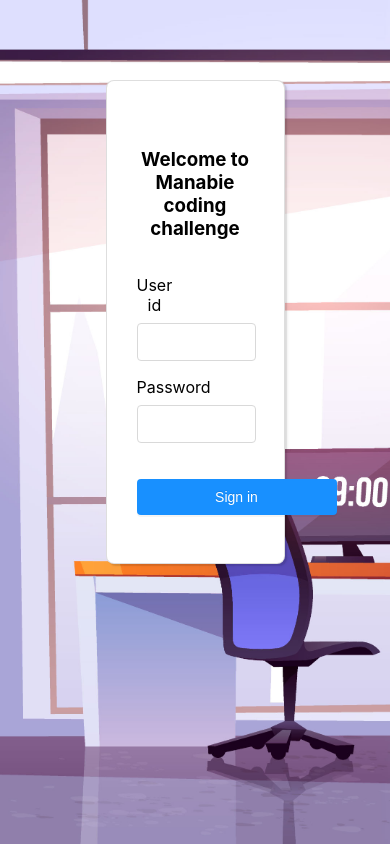
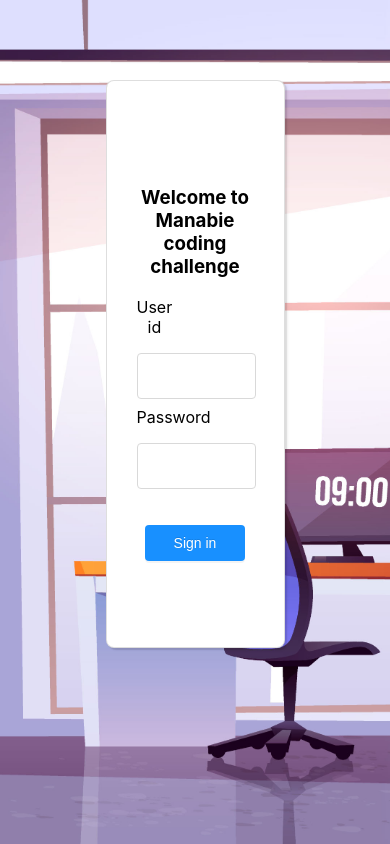
Before and after one commit to manabie-com/mana-do, a React (Create React App) app: page / in a window 390 px wide. Built offline with nearby package versions, Linux system fonts and the light colour scheme.

Commit message:
Add basic unit test, fix responsive

```diff
--- a/src/components/App/styles.css
+++ b/src/components/App/styles.css
@@ -89,6 +89,7 @@ input:focus {
   text-align: left;
   font-weight: 500;
   font-size: 13px;
+  padding-bottom: 1rem;
 }
 
 .ToDo__container {
--- a/src/components/Common/TextField.tsx
+++ b/src/components/Common/TextField.tsx
@@ -1,10 +1,10 @@
 import React from 'react';
 import { ITextField } from '../../models/textField';
 
-const TextField = ({ id, className, label, ...props }: ITextField) => {
+const TextField = (props: ITextField) => {
   return (
-    <label htmlFor={id}>
-      <span className={className}>{label}</span>
+    <label htmlFor={props.id}>
+      <span className={props.className}>{props.label}</span>
       <input {...props} />
     </label>
   );
--- a/src/components/SignInPage/SignInPage.tsx
+++ b/src/components/SignInPage/SignInPage.tsx
@@ -44,32 +44,33 @@ const SignInPage = () => {
       required: true,
       name: LOGIN_KEYS.userId,
       value: form.userId,
+      type: 'text',
       className: 'text-field',
       onChange: onChangeField,
     },
     {
-      id: 'password',
-      label: 'Password',
+      id: LOGIN_KEYS.password,
       required: true,
       name: LOGIN_KEYS.password,
-      type: LOGIN_KEYS.password,
       value: form.password,
+      label: 'Password',
       className: 'text-field',
       onChange: onChangeField,
+      type: LOGIN_KEYS.password,
     },
   ];
   return (
-    <div className="sign-in-container">
-      <form onSubmit={signIn}>
+    <div className='sign-in-container'>
+      <form data-testid="form"  onSubmit={signIn}>
         <h3>Welcome to Manabie coding challenge</h3>
         {signInSchema(form).map((props, index) => (
-          <div className="sign-in-field" key={index}>
+          <div className='sign-in-field' key={index}>
             <TextField {...props} />
           </div>
         ))}
         <br />
-        <span className="error-message">{errorMsg}</span>
-        <button type="submit" className="action-btn-primary">
+        <span className='error-message'>{errorMsg}</span>
+        <button type='submit' className='action-btn-primary'>
           Sign in
         </button>
       </form>
--- a/src/components/SignInPage/styles.css
+++ b/src/components/SignInPage/styles.css
@@ -2,7 +2,7 @@
   width: 30%;
   display: flex;
   padding-bottom: 0.5rem;
-  padding-top: 1rem;
+  margin-top: 0.5rem;
 }
 .sign-in-field input {
   width: calc(100% - 24px);
@@ -27,10 +27,19 @@
 }
 
 .sign-in-container button {
-  margin-top: 1rem;
   min-width: 200px;
   height: 36px;
 }
 .sign-in-container form {
   width: 100%;
 }
+
+@media only screen and (max-width: 768px) {
+  .sign-in-container {
+    width: 30vw;
+    height: 60vh;
+  }
+  .sign-in-container .action-btn-primary {
+    min-width: 100px;
+  }
+}
--- a/src/components/ToDoPage/ToDoPage.tsx
+++ b/src/components/ToDoPage/ToDoPage.tsx
@@ -7,7 +7,7 @@ import React, {
   useRef,
   useState,
 } from 'react';
-import { RouteComponentProps } from 'react-router-dom';
+import { useHistory } from 'react-router-dom';
 
 import reducer from '../../store/reducer';
 import {
@@ -46,7 +46,7 @@ const actionButtons = [
   },
 ];
 
-const ToDoPage = memo(({ history }: RouteComponentProps) => {
+const ToDoPage = memo(() => {
   const [initialState] = useState({ todos: [] });
   const [{ todos }, dispatch] = useReducer(reducer, initialState);
   const [showing, setShowing] = useState<EnhanceTodoStatus>('ALL');
@@ -54,10 +54,11 @@ const ToDoPage = memo(({ history }: RouteComponentProps) => {
   const inputEditedTodoRef = useRef<HTMLInputElement>(null);
   const [editTodo, setEditTodo] = useState({ todo: { id: '' }, index: -1 });
   const [isShowEditInput, setIsShowEditInput] = useState(false);
+  const history = useHistory();
 
   useEffect(() => {
     const token = localStorage.getItem(LOGIN_KEYS.token);
-    !token && history.push('/');
+    !token && history && history.push('/');
   }, [history]);
 
   useEffect(() => {
@@ -144,7 +145,7 @@ const ToDoPage = memo(({ history }: RouteComponentProps) => {
 
   const renderActionButtons = useCallback(() => {
     return (
-      <div className="Todo__tabs">
+      <div className='Todo__tabs'>
         {actionButtons.map((btn, index) => (
           <Fragment key={index}>
             <button
@@ -163,17 +164,17 @@ const ToDoPage = memo(({ history }: RouteComponentProps) => {
     dispatch(deleteTodo(id));
   };
   return (
-    <div className="ToDo__container">
-      <div className="Todo__creation">
+    <div className='ToDo__container'>
+      <div className='Todo__creation'>
         <input
           ref={inputCreatedTodoRef}
-          className="Todo__input"
-          placeholder="What need to be done?"
+          className='Todo__input'
+          placeholder='What need to be done?'
           onKeyDown={onCreateTodo}
         />
       </div>
       <ToDoList
-        className="todo-item"
+        className='todo-item'
         inputEditedTodoRef={inputEditedTodoRef}
         todosList={showTodos}
         isShowEditInput={isShowEditInput}
@@ -185,10 +186,10 @@ const ToDoPage = memo(({ history }: RouteComponentProps) => {
         onKeyDownEdit={onKeyDownEdit}
       />
       <div>
-        <div className="Todo__toolbar">
+        <div className='Todo__toolbar'>
           {todos.length > 0 ? (
             <input
-              type="checkbox"
+              type='checkbox'
               checked={activeTodos === 0}
               onChange={onToggleAllTodo}
             />
@@ -196,7 +197,7 @@ const ToDoPage = memo(({ history }: RouteComponentProps) => {
             <></>
           )}
           {renderActionButtons()}
-          <button className="action-btn-danger" onClick={onDeleteAllTodo}>
+          <button className='action-btn-danger' onClick={onDeleteAllTodo}>
             Clear all todos
           </button>
         </div>
--- a/src/models/textField.ts
+++ b/src/models/textField.ts
@@ -4,7 +4,7 @@ export interface ITextField {
   name: string;
   value: string;
   label: string;
-  className?: string;
+  className: string;
   onChange: (event: React.ChangeEvent<HTMLInputElement>) => void;
-  type?: string;
+  type: string;
 }
```
Also changed, not shown: 2 other files (tests, documents, lock files or other folders).
